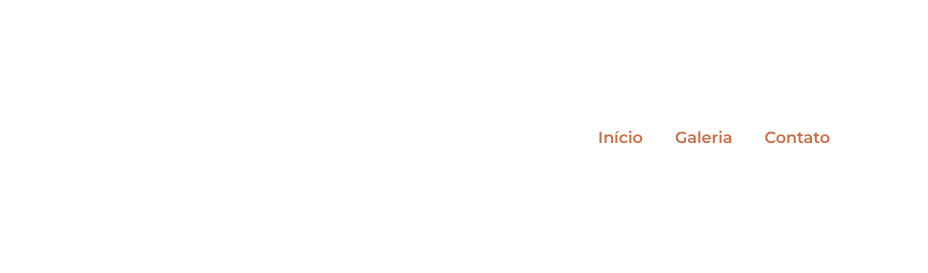
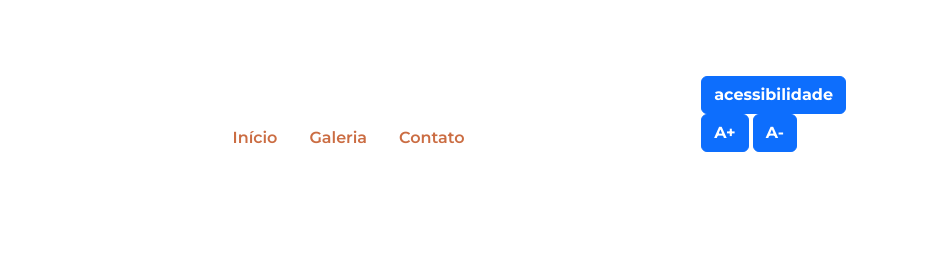
Before and after one commit to ludiee05/projeto-alura, a plain HTML site: page index.html in a window 1280 px wide. Shown: the top 273 px of the page, 352-1280 px from the left. Drawn offline with nearby package versions, Linux system fonts and the light colour scheme; a script that the page names is missing.

Commit message:
Update index.html

```diff
--- a/index.html
+++ b/index.html
@@ -21,6 +21,15 @@
                 <li class="nav-item"><a class="nav-link" href="#galeria">Galeria</a></li>
                 <li class="nav-item"><a class="nav-link" href="#contato">Contato</a></li>
             </ul>
+            <div id="acessibilidade">
+            <div id="acessibilidade" class="menu-acessibilidade">
+  <button id="botao-acessibilidade" class="btn btn-primary fw-bold rotacao-botao">acessibilidade</button>
+  <div id="opcoes-acessibilidade" class="opcoes-acessibilidade apresenta-lista">
+    <button id="aumentar-fonte" class="btn btn-primary fw-bold">A+</button>
+    <button id="diminuir-fonte" class="btn btn-primary fw-bold">A-</button>
+  </div>
+</div>
+
         </nav>
 
     </header>
@@ -50,7 +59,7 @@
                         brasileiro que surgiu na década de 1960, tendo seu auge entre 1967 e 1968. Esse movimento
                         abrangeu várias expressões artísticas, como a música, o cinema, o teatro e as artes plásticas, e
                         teve como principal característica a mistura de elementos da cultura brasileira tradicional com
-                        influências estrangeiras, especialmente do rock e da música pop.</p>
+                        influências estrangeiras, especialmente do rock e da música pop. fonte: site toda matéria</p>
                 </div>
             </div>
         </section>
```
